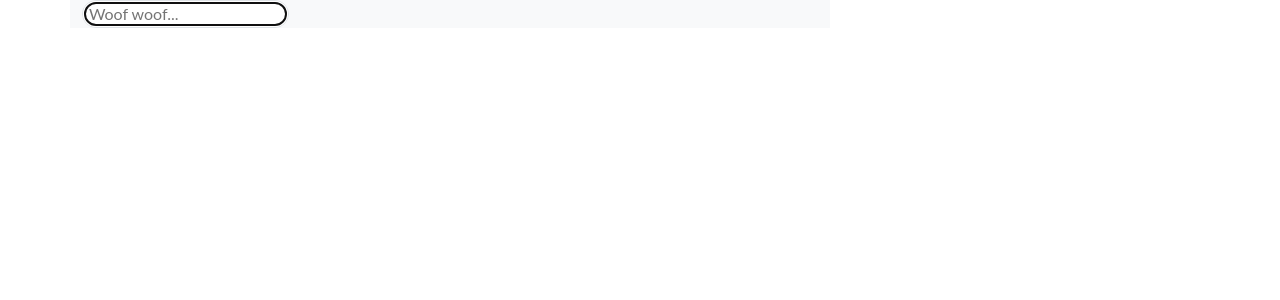
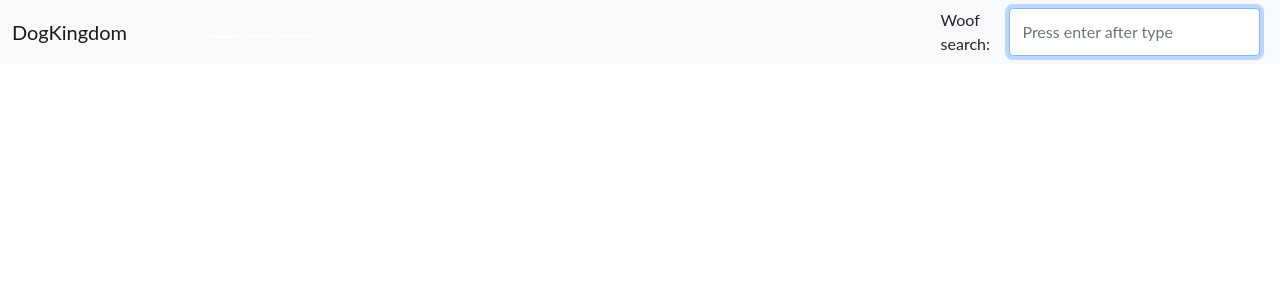
Before and after one commit to DannyHalm/search, an Angular app: page / in a window 1280 px wide. Shown: the top 300 px of the page. Built offline with nearby package versions, Linux system fonts and the light colour scheme.

Commit message:
fixed layout

```diff
--- a/src/app/components/search/search.component.html
+++ b/src/app/components/search/search.component.html
@@ -1,35 +1,29 @@
+<nav class="navbar navbar-expand-lg navbar-light bg-light">
+  <div class="container-fluid">
+    <a class="navbar-brand" href="#">DogKingdom</a>
+    <button class="navbar-toggler" type="button" data-bs-toggle="collapse" data-bs-target="#navbarSupportedContent" aria-controls="navbarSupportedContent" aria-expanded="false" aria-label="Toggle navigation">
+      <span class="navbar-toggler-icon"></span>
+    </button>
+    <div class="collapse navbar-collapse" id="navbarSupportedContent">
+      <ul class="navbar-nav me-auto mb-2 mb-lg-0">
+      </ul>
+      <form class="d-flex">
+        <label for="woofsearch">Woof search:</label>
+        <input class="form-control me-2"
+        type="search"
+        autofocus
+        #woofsearch
+        placeholder="Press enter after type"
+        aria-label="Search"
+        (keyup.enter)="update($event)">
+      </form>
+    </div>
+  </div>
+</nav>
 <div class="container">
     <div class="row">
       <div class="col-md-4 bg-light border-light">
-            <div>
-              <input type="search"
-              class="p2 border rounded-pill"
-              name="inputSearch"
-              autofocus
-              placeholder=" Woof woof..."
-              (keyup)="update($event)"
-              />
-          </div>
-      </div>
-    <div class="col-md-4 bg-light border-dark" >
-      <div>
-        <div *ngIf="allBreeds$ | async">
-             <p><a class="btn btn-small btn-primary"
-                role="button"
-                (click)="getExtraInfo()"
-                >Woof more info...
-          </a></p>
-        </div>
-          <div *ngFor="let newBreed of breedInfo$ | async">
-            <h5 class="hero-title">{{newBreed.name | uppercase }}</h5>
-            <p class="hero-subtitle"><b> {{newBreed.bred_for}} </b></p>
-            <p><b>Life Span:</b> {{newBreed.life_span}}</p>
-            <p><b>Temperament:</b> {{newBreed.temperament}}</p>
-          </div>
-      </div>
-    </div>
-    <div class="col-md-4">
-      <div id="carouselExampleIndicators" class="carousel slide" data-bs-ride="carousel">
+        <div id="carouselExampleIndicators" class="carousel slide" data-bs-ride="carousel">
           <div class="carousel-indicators">
               <button type="button" data-bs-target="#carouselExampleIndicators" data-bs-slide-to="0" class="active" aria-current="true" aria-label="Slide 1"></button>
               <button type="button" data-bs-target="#carouselExampleIndicators" data-bs-slide-to="1" aria-label="Slide 2"></button>
@@ -37,7 +31,7 @@
           </div>
         <div class="carousel-inner">
           <div class="carousel-item active"
-              *ngFor="let breed of allBreeds$ | async">
+              *ngFor="let breed of (allBreeds$ | async)">
           <img [src]="breed" class="d-block w-100 h-150" alt="...">
         </div>
         </div>
@@ -49,7 +43,20 @@
           <span class="carousel-control-next-icon" aria-hidden="true"></span>
           <span class="visually-hidden">Next</span>
         </button>
-        </div>
+      </div>
+      </div>
+    <div class="col-md-4 bg-light border-dark" >
+      <div>
+        <div *ngFor="let newBreed of breedInfo$ | async">
+            <h5 class="hero-title">{{newBreed.name | uppercase }}</h5>
+            <p class="hero-subtitle"><b> {{newBreed.bred_for}} </b></p>
+            <p><b>Life Span:</b> {{newBreed.life_span}}</p>
+            <p><b>Temperament:</b> {{newBreed.temperament}}</p>
+          </div>
+      </div>
+    </div>
+    <div class="col-md-4">
+
       </div>
     </div>
 </div>
--- a/src/app/components/search/search.component.ts
+++ b/src/app/components/search/search.component.ts
@@ -1,6 +1,7 @@
+import { MapType } from '@angular/compiler';
 import { Component, OnInit } from '@angular/core';
 import { Observable,Subject } from 'rxjs';
-import { debounceTime, distinctUntilChanged} from 'rxjs/operators';
+import { debounceTime, distinctUntilChanged, map, switchMap, tap} from 'rxjs/operators';
 import { Breed } from 'src/app/interfaces/breed.interface';
 import { DogInfoInterface } from 'src/app/interfaces/doginfo.interface';
 import { SearchService } from 'src/app/services/search.service';
@@ -21,33 +22,29 @@ export class SearchComponent implements OnInit {
 
   ngOnInit(): void {
       this.searchSubject$.pipe((
-        debounceTime(1000),
-        distinctUntilChanged()
-      )).subscribe((d)=>{
-        this.queryForBreed(d);
-      });
-
+        debounceTime(200),
+        distinctUntilChanged(),
+        switchMap((text: string) => {
+          return this.searchService.searchForTerm(text);
+        }))
+        ).subscribe({
+            next:(
+                  tap((res) => console.log('All breeds:',res)),
+                  (res:Breed[]) => {this.allBreeds$.next(res)
+                   this.getExtraInfo()}
+                  ),
+            error: (error:any) => console.log(error),
+            complete:()=> console.log("Done retrieving Breeds")
+       })
   }
 
   update($event:any){
     const value = $event.target.value;
     this.searchString = value;
-    this.searchSubject$.next(value)
+    this.searchSubject$.next(this.searchString)
   }
 
-  queryForBreed(searchString:string): void {
-     this.searchService.searchForTerm(searchString)
-      .subscribe(
-       {
-        next:(response) => {
-          console.log("new response:",response);
-          this.allBreeds$.next(response);},
-        error:(error:any)=> console.log(error),
-        complete:()=> console.log("Done retrieving Breeds")
-       }
-      );
-  }
-  getExtraInfo(){
+ getExtraInfo(){
     this.searchService.searchExtraInfo(this.searchString)
      .subscribe(
        {
@@ -69,3 +66,6 @@ export class SearchComponent implements OnInit {
       ;
     }
 }
+function next(next: any, arg1: (res: Breed[]) => void, error: any, arg3: (error: any) => void, complete: any, arg5: () => void) {
+  throw new Error('Function not implemented.');
+}
```
Also changed, not shown: src/app/services/search.service.ts (+5 -3 lines).
